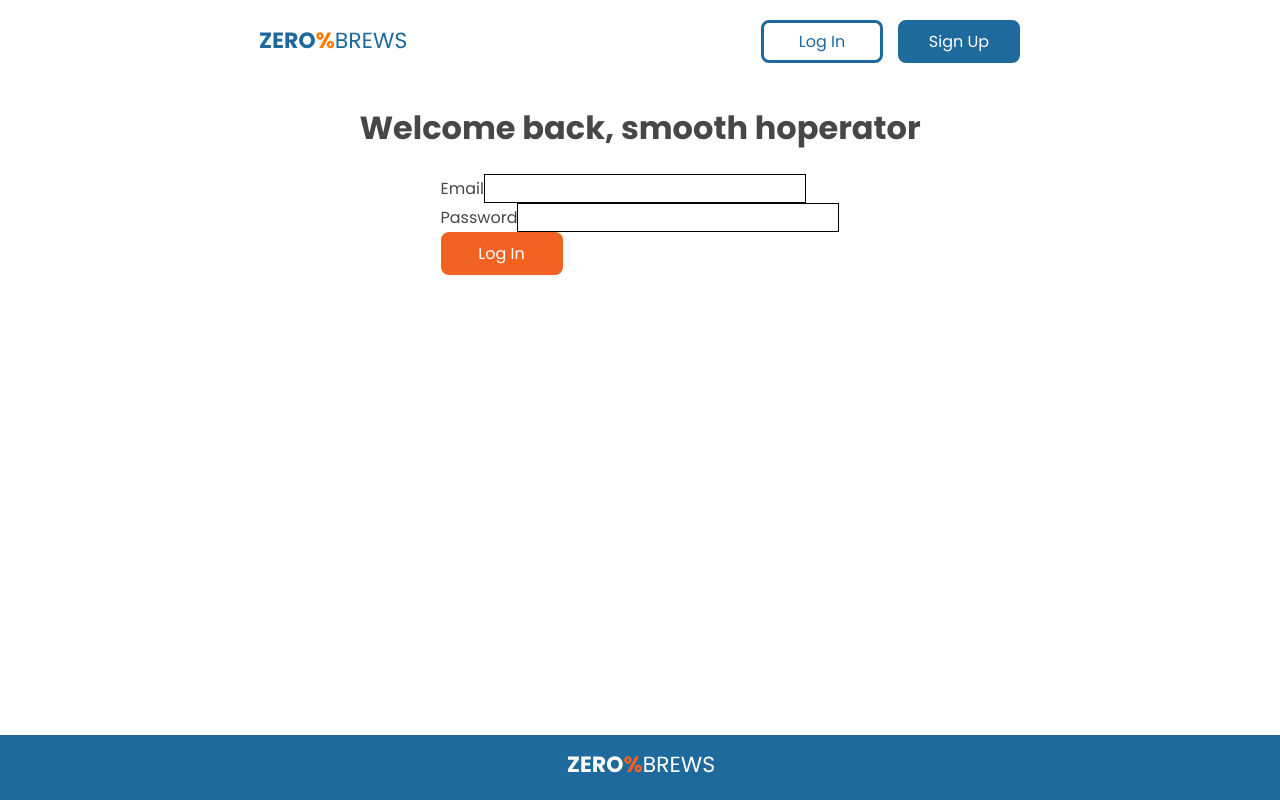
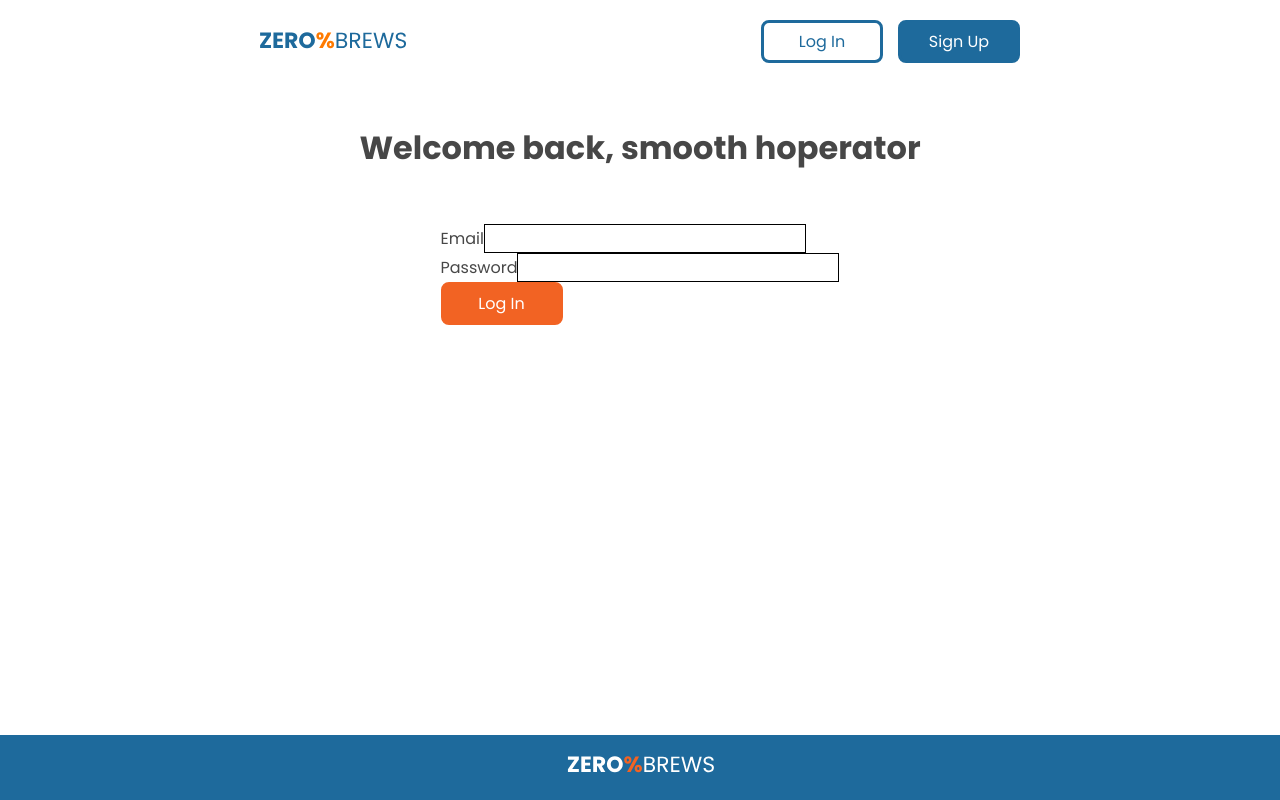
Before and after one commit to alastair10/ZeroPercentBrews-client, a React (Create React App) app: page /login in a window 1280 px wide. Built offline with nearby package versions, Linux system fonts and the light colour scheme.

Commit message:
add initial login styles

```diff
--- a/src/Pages/Login.js
+++ b/src/Pages/Login.js
@@ -1,6 +1,7 @@
 import { useState } from "react";
 import { useNavigate } from "react-router-dom";
 import ButtonPrimary from "../Components/Core/ButtonPrimary";
+import styles from './Login.module.css';
 
 const Login = () => {
   const [userData, setUserData] = useState(
@@ -47,9 +48,9 @@ const Login = () => {
   };
 
   return (
-    <>
+    <div className={styles.login_container}>
       <h1>Welcome back, smooth hoperator</h1>
-      <form>
+      <form className={styles.login_form}>
         <label>
           Email
           <input
@@ -72,7 +73,7 @@ const Login = () => {
         <br />
         <ButtonPrimary text={"Log In"} onClick={handleSubmit} />
       </form>
-    </>
+    </div>
   );
 };
 
--- /dev/null
+++ b/src/Pages/Login.module.css
@@ -0,0 +1,20 @@
+.login_container {
+  display: flex;
+  flex-direction: column;
+  align-items: center;
+  gap: 30px;
+  margin-bottom: 60px;
+  padding: 20px 30px;
+  max-width: 430px;
+}
+
+@media only screen and (min-width: 425px) {
+  .login_container {
+    flex-direction: column;
+    align-items: center;
+    flex-wrap: wrap;
+    max-width: 945px;
+  }
+
+
+}
```
